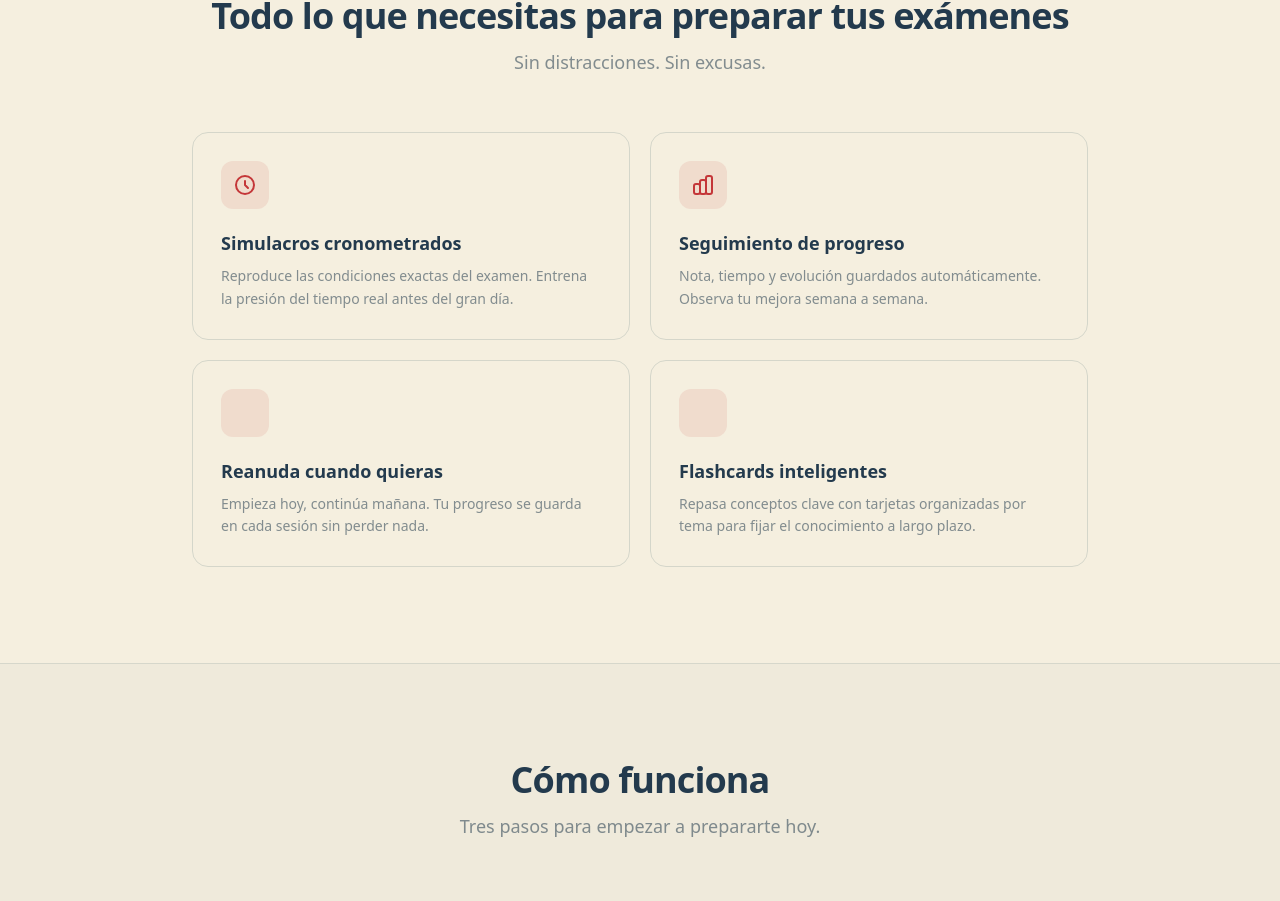
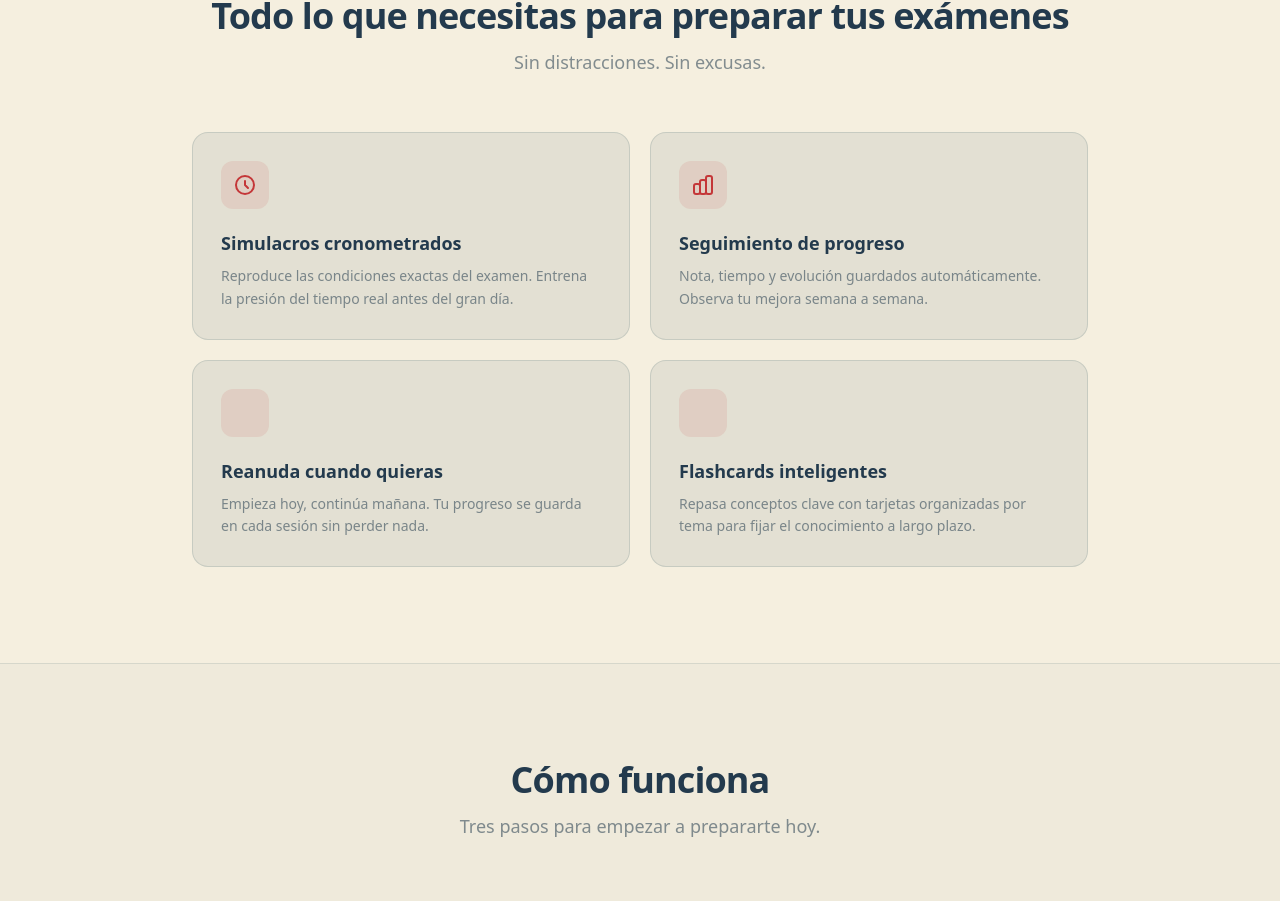
Before and after one commit to guilu/akadem.ia, a React (Vite) app in the folder frontend/: page / in a window 1280 px wide. Shown: the part 858-1759 px from the top of the page. Built offline with nearby package versions, Linux system fonts and the light colour scheme; no server answers; some icons are missing.

Commit message:
💄 style(home): add bg-card to feature cards

```diff
--- a/frontend/src/pages/HomePage.tsx
+++ b/frontend/src/pages/HomePage.tsx
@@ -180,7 +180,7 @@ export default function HomePage({ isAuthed, activeAttemptId }: { isAuthed: bool
             {features.map(({ icon, title, desc }) => (
               <article
                 key={title}
-                className="group border border-secondary/25 rounded-2xl p-7 transition-all hover:border-primary/40 hover:shadow-lg hover:shadow-primary/5 hover:-translate-y-0.5"
+                className="group border border-secondary/25 rounded-2xl p-7 bg-card transition-all hover:border-primary/40 hover:shadow-lg hover:shadow-primary/5 hover:-translate-y-0.5"
               >
                 <div className="w-12 h-12 rounded-xl bg-primary/10 text-primary flex items-center justify-center mb-5 transition-colors group-hover:bg-primary/15">
                   {icon}
```
